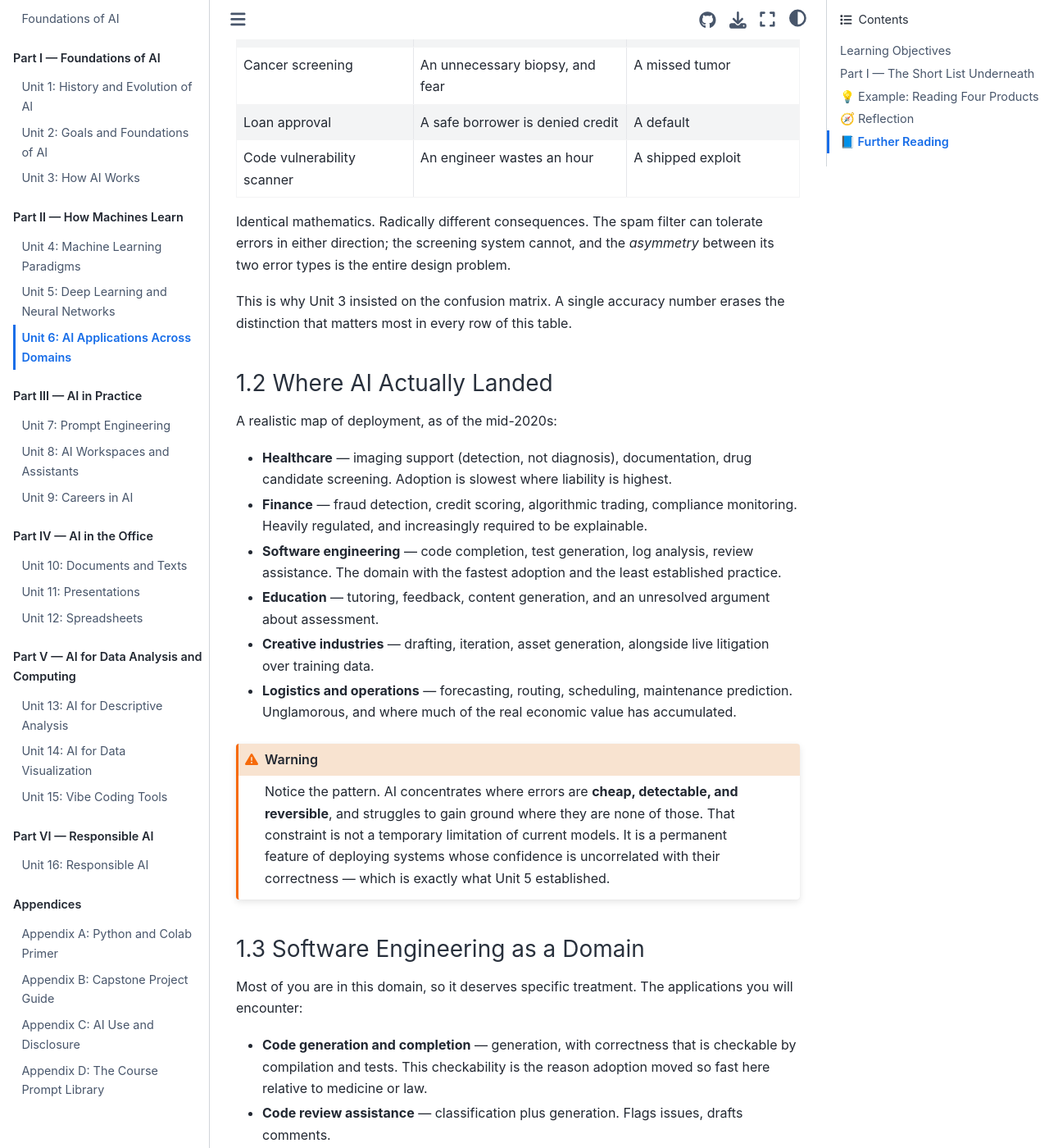
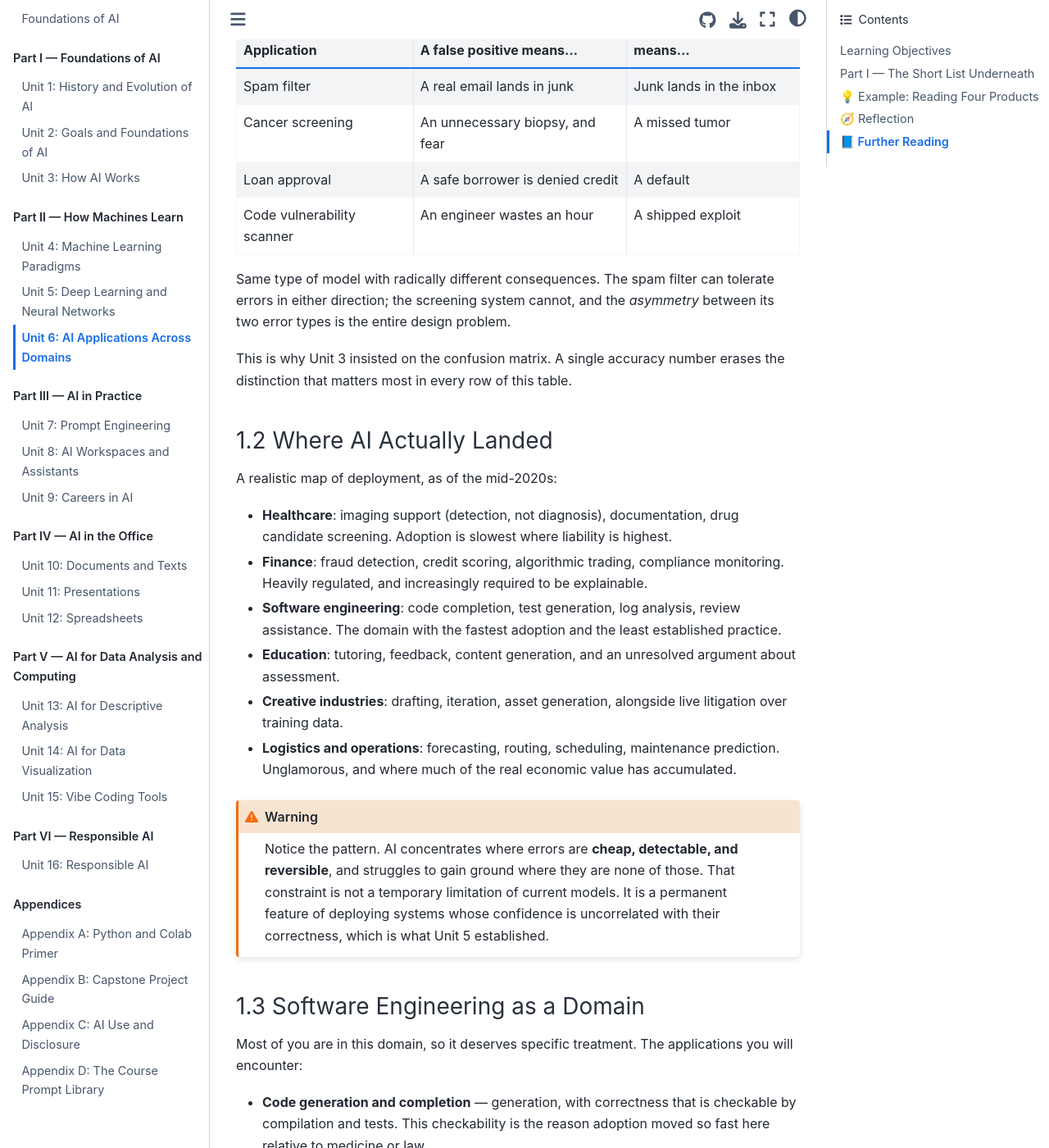
Before and after one commit to lndecastro/Foundations_of_AI, a Jupyter Book: the page built from book/Unit_06_AI_Applications.md, in a window 1280 px wide and 1400 px high, scrolled down 1768 px. Shown: the whole window at 82% size. Built offline with Jupyter Book 1.0.4 settings and Sphinx 7.4.7 and the Sphinx Book theme 1.1.4, drawn with Linux system fonts in a browser that asks for light colours; some of the changed text lies outside the part shown.

Commit message:
Update Unit_06_AI_Applications.md

````diff
--- a/book/Unit_06_AI_Applications.md
+++ b/book/Unit_06_AI_Applications.md
@@ -2,7 +2,7 @@
 
 > **Session 10** · Sep 21 · **HW6 assigned Sep 21, due Sep 28**
 
-This is a single session, and it is a hinge. Behind you are five units on how these systems work. Ahead of you are ten units on using them — in the office, on data, in code. This session connects the two.
+This is a single session, and it is a hinge. Behind you are five units on how these systems work. Ahead of you are ten units on using them, in the office, on data, in code. This session connects the two.
 
 The organizing claim is simple and worth stating plainly: **AI applications look wildly different across domains and are, underneath, a very short list of the same tasks.** Once you can see the task through the application, an unfamiliar AI product stops being a mystery and becomes a known quantity with known failure modes.
 
@@ -46,7 +47,7 @@ Consider binary classification — the simplest thing on the list — deployed i
 | Loan approval | A safe borrower is denied credit | A default |
 | Code vulnerability scanner | An engineer wastes an hour | A shipped exploit |
 
-Identical mathematics. Radically different consequences. The spam filter can tolerate errors in either direction; the screening system cannot, and the *asymmetry* between its two error types is the entire design problem.
+Same type of model with radically different consequences. The spam filter can tolerate errors in either direction; the screening system cannot, and the *asymmetry* between its two error types is the entire design problem.
 
 This is why Unit 3 insisted on the confusion matrix. A single accuracy number erases the distinction that matters most in every row of this table.
 
@@ -54,15 +55,15 @@ This is why Unit 3 insisted on the confusion matrix. A single accuracy number er
 
 A realistic map of deployment, as of the mid-2020s:
 
-- **Healthcare** — imaging support (detection, not diagnosis), documentation, drug candidate screening. Adoption is slowest where liability is highest.
-- **Finance** — fraud detection, credit scoring, algorithmic trading, compliance monitoring. Heavily regulated, and increasingly required to be explainable.
-- **Software engineering** — code completion, test generation, log analysis, review assistance. The domain with the fastest adoption and the least established practice.
-- **Education** — tutoring, feedback, content generation, and an unresolved argument about assessment.
-- **Creative industries** — drafting, iteration, asset generation, alongside live litigation over training data.
-- **Logistics and operations** — forecasting, routing, scheduling, maintenance prediction. Unglamorous, and where much of the real economic value has accumulated.
+- **Healthcare**: imaging support (detection, not diagnosis), documentation, drug candidate screening. Adoption is slowest where liability is highest.
+- **Finance**: fraud detection, credit scoring, algorithmic trading, compliance monitoring. Heavily regulated, and increasingly required to be explainable.
+- **Software engineering**: code completion, test generation, log analysis, review assistance. The domain with the fastest adoption and the least established practice.
+- **Education**: tutoring, feedback, content generation, and an unresolved argument about assessment.
+- **Creative industries**: drafting, iteration, asset generation, alongside live litigation over training data.
+- **Logistics and operations**: forecasting, routing, scheduling, maintenance prediction. Unglamorous, and where much of the real economic value has accumulated.
 
 ```{warning}
-Notice the pattern. AI concentrates where errors are **cheap, detectable, and reversible**, and struggles to gain ground where they are none of those. That constraint is not a temporary limitation of current models. It is a permanent feature of deploying systems whose confidence is uncorrelated with their correctness — which is exactly what Unit 5 established.
+Notice the pattern. AI concentrates where errors are **cheap, detectable, and reversible**, and struggles to gain ground where they are none of those. That constraint is not a temporary limitation of current models. It is a permanent feature of deploying systems whose confidence is uncorrelated with their correctness, which is what Unit 5 established.
 ```
 
 ### 1.3 Software Engineering as a Domain
````
Also changed, not shown: other parts of book/Unit_06_AI_Applications.md (+2 -1 lines).
